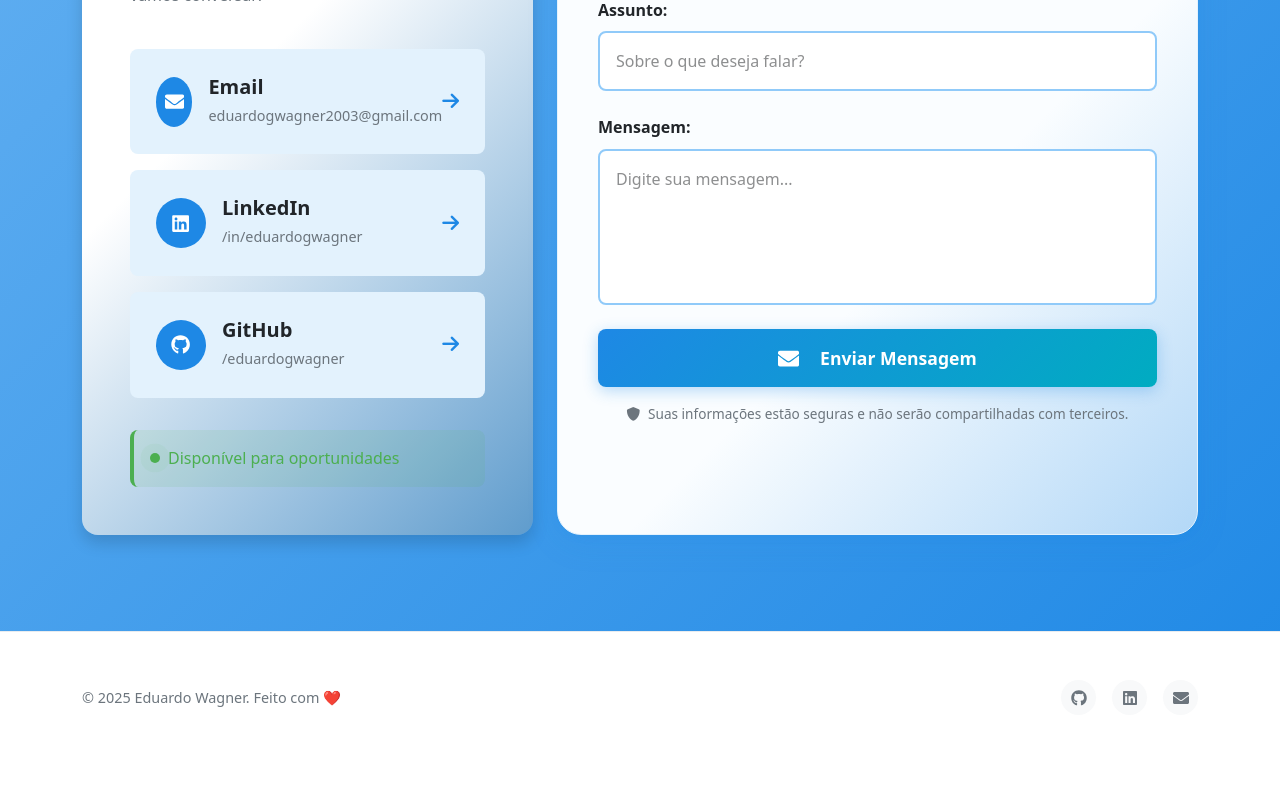
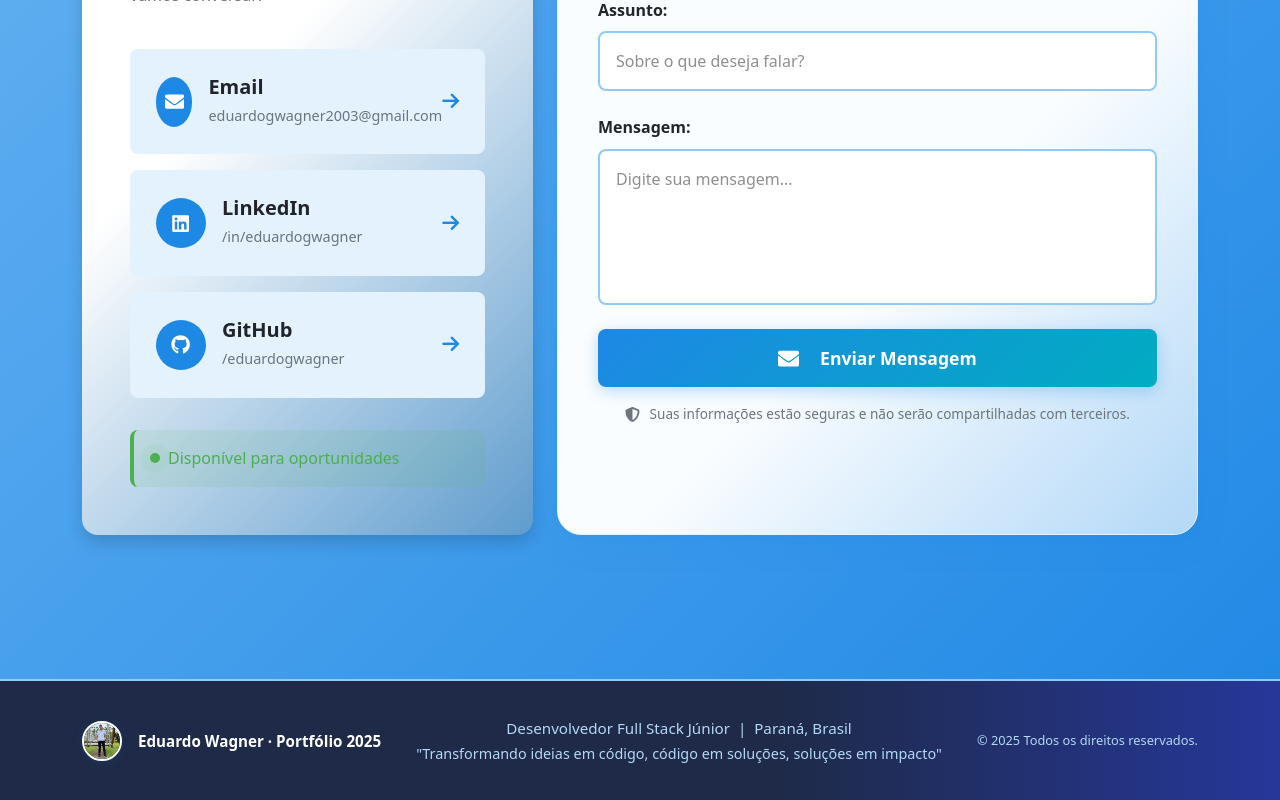
Before and after one commit to EduardoWagner03/Portfolio-Eduardo-Wagner, a React (Create React App) app in the folder frontend/: page / in a window 1280 px wide. Shown: the part 10576-11376 px from the top of the page. Before the commit the page ends 11339 px from the top, so only its background shows below. Built offline with nearby package versions, Linux system fonts and the light colour scheme.

Commit message:
Melhora o design do rodapé e padroniza o uso de ícones
Implementa um rodapé visualmente aprimorado com novos estilos, incluindo fundo em gradiente, avatar estilizado e melhor interação social. Substitui o uso antigo de ícones por React Icons, garantindo mais consistência.

```diff
--- a/frontend/src/App.jsx
+++ b/frontend/src/App.jsx
@@ -22,6 +22,7 @@ import {
   FaRocket,
   FaUserAstronaut,
   FaPhone,
+  FaShieldAlt,
 } from "react-icons/fa"
 import {
   Dialog,
@@ -1398,7 +1399,7 @@ Principais tecnologias utilizadas:
                     </button>
                   </form>
                   <p className="form-privacy">
-                    <i className="fas fa-shield-alt me-2"></i>
+                    <FaShieldAlt style={{ marginRight: "0.6rem", fontSize: "1.1em", verticalAlign: "middle" }} />
                     Suas informações estão seguras e não serão compartilhadas com terceiros.
                   </p>
                 </div>
@@ -1409,34 +1410,39 @@ Principais tecnologias utilizadas:
       </section>
 
       {/* Footer */}
-      <footer className="footer-minimal">
+      <footer className="footer-minimal enhanced-footer custom-footer">
         <div className="container">
           <div className="footer-content-minimal">
-            <div className="row align-items-center">
-              <div className="col-md-6">
-                <p className="copyright">© 2025 Eduardo Wagner. Feito com ❤️</p>
+            <div className="row align-items-center justify-content-between flex-nowrap">
+              <div className="col-auto d-flex align-items-center gap-3">
+                <img
+                  src="/images/img.jpeg"
+                  alt="Eduardo Wagner"
+                  className="footer-avatar"
+                  style={{
+                    width: "40px",
+                    height: "40px",
+                    borderRadius: "50%",
+                    objectFit: "cover",
+                    border: "2px solid #fff",
+                    boxShadow: "0 2px 12px rgba(30,136,229,0.10)",
+                  }}
+                />
+                <span style={{ color: "#fff", fontWeight: 600, fontSize: "0.95rem" }}>
+                  Eduardo Wagner &middot; Portfólio {new Date().getFullYear()}
+                </span>
               </div>
-              <div className="col-md-6">
-                <div className="social-links-minimal">
-                  <a
-                    href="https://github.com/eduardogwagner"
-                    target="_blank"
-                    rel="noopener noreferrer"
-                    className="social-link-minimal"
-                  >
-                    <FaGithub />
-                  </a>
-                  <a
-                    href="https://www.linkedin.com/in/eduardogwagner"
-                    target="_blank"
-                    rel="noopener noreferrer"
-                    className="social-link-minimal"
-                  >
-                    <FaLinkedin />
-                  </a>
-                  <a href="mailto:eduardogwagner2003@gmail.com" className="social-link-minimal">
-                    <FaEnvelope />
-                  </a>
+              <div className="col text-center d-none d-md-block">
+                <span className="footer-role" style={{ color: "#b3d8f7", fontSize: "0.95rem", fontWeight: 500 }}>
+                  Desenvolvedor Full Stack Júnior &nbsp;|&nbsp; Paraná, Brasil
+                </span>
+                <div style={{ color: "#b3d8f7", fontSize: "0.90rem" }}>
+                  "Transformando ideias em código, código em soluções, soluções em impacto"
+                </div>
+              </div>
+              <div className="col-auto text-end">
+                <div style={{ color: "#b3d8f7", fontSize: "0.80rem" }}>
+                  &copy; {new Date().getFullYear()} Todos os direitos reservados.
                 </div>
               </div>
             </div>
--- a/frontend/src/styles/index.css
+++ b/frontend/src/styles/index.css
@@ -1546,7 +1546,7 @@
 }
 
 .footer-content-minimal {
-  padding: 1rem 0;
+  padding: 0 !important;
 }
 
 .copyright {
@@ -1559,6 +1559,57 @@
   display: flex;
   gap: 1rem;
   justify-content: flex-end;
+}
+
+/* Footer aprimorado */
+.enhanced-footer {
+  border-top: 2.5px solid #e3f2fd;
+  background: linear-gradient(90deg, #fafdff 60%, #e3f2fd 100%);
+  margin-top: 3rem;
+}
+
+.footer-avatar {
+  width: 40px !important;
+  height: 40px !important;
+}
+
+.custom-footer {
+  background: linear-gradient(90deg, #1e2a47 60%, #263799 100%);
+  border-top: 2.5px solid #90caf9;
+  margin-top: 3rem;
+  padding: 2.2rem 0 !important;
+}
+
+.custom-footer .footer-avatar {
+  border: 2.5px solid #fff;
+}
+
+.custom-footer .copyright {
+  color: #fff !important;
+}
+
+.custom-footer .footer-role {
+  color: #b3d8f7 !important;
+}
+
+.enhanced-social {
+  margin-left: 0.5rem;
+  margin-right: 0.5rem;
+  width: 44px !important;
+  height: 44px !important;
+  border-radius: 50% !important;
+  display: flex !important;
+  align-items: center;
+  justify-content: center;
+  font-size: 1.3rem;
+  transition: transform 0.2s, box-shadow 0.2s;
+  box-shadow: 0 2px 8px rgba(30, 136, 229, 0.08);
+}
+
+.enhanced-social:hover {
+  transform: translateY(-4px) scale(1.08);
+  box-shadow: 0 8px 24px rgba(30, 136, 229, 0.18);
+  filter: brightness(1.15);
 }
 
 .social-link-minimal {
```
